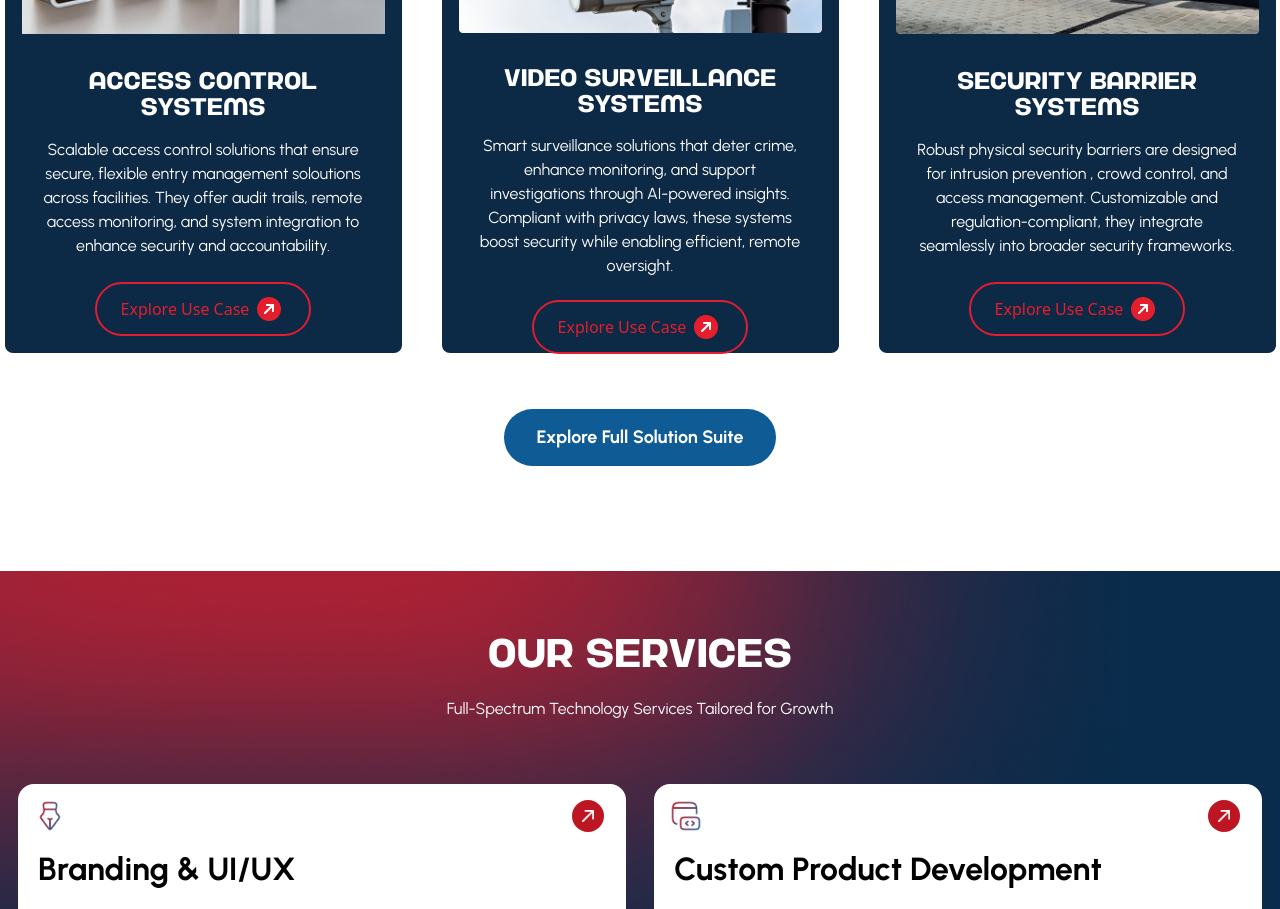
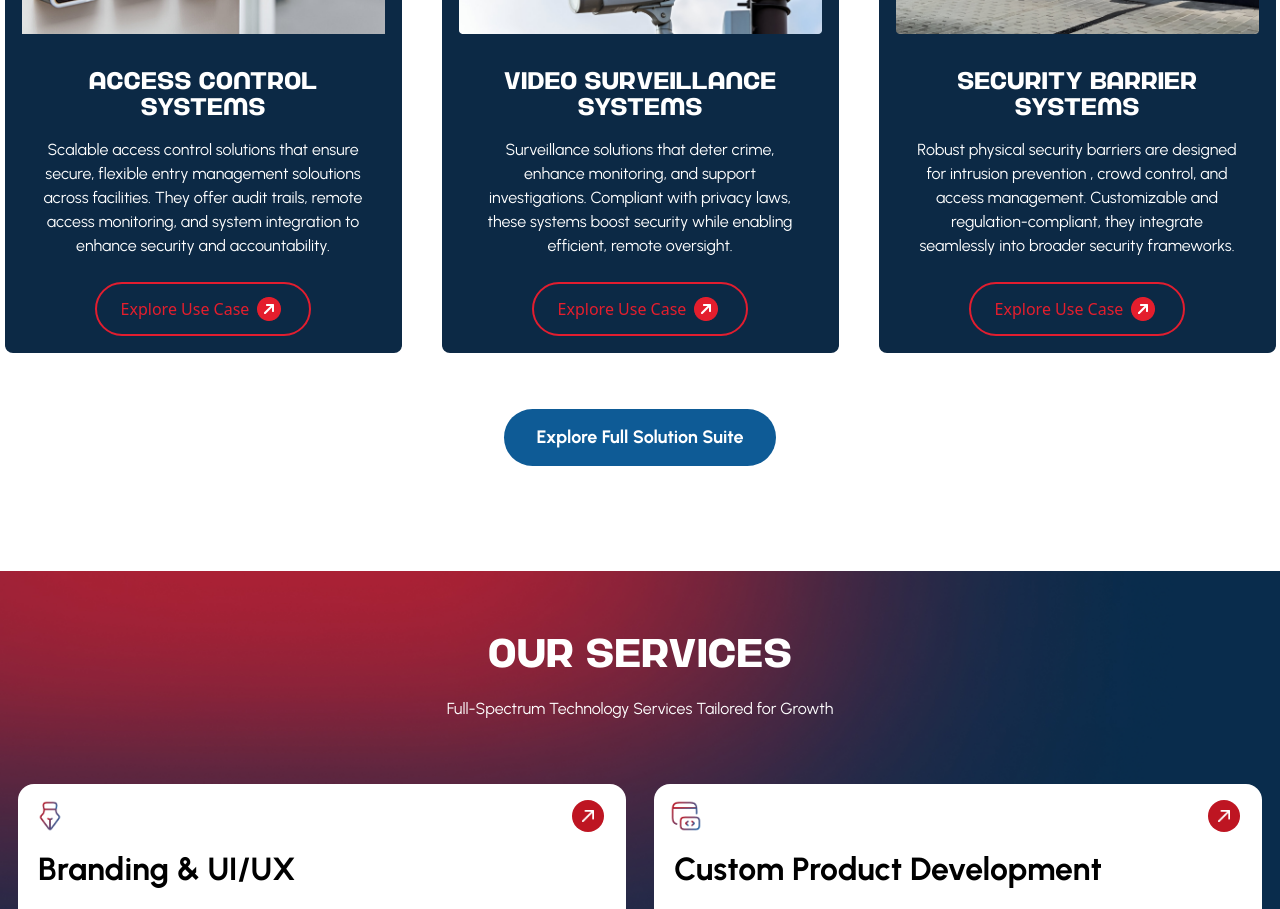
Before and after one commit to Ali-Salaar-Qureshi/Secutech-Arabia, a Next.js app: page / in a window 1280 px wide. Shown: the part 1940-2849 px from the top of the page. Built offline with nearby package versions, Linux system fonts and the light colour scheme.

Commit message:
Added Our Latest Solutions page

```diff
--- a/app/components/homepage/OurLatestSoloutions.jsx
+++ b/app/components/homepage/OurLatestSoloutions.jsx
@@ -33,9 +33,8 @@ function OurLatestSoloutions() {
             img="/images/Security camera.png"
             alt="Security camera image"
             heading="Video Surveillance Systems"
-            text="Smart surveillance solutions that deter crime,
-            enhance monitoring, and support investigations through
-            AI-powered insights. Compliant with privacy laws,
+            text="Surveillance solutions that deter crime,
+            enhance monitoring, and support investigations. Compliant with privacy laws,
             these systems boost security while enabling efficient,
             remote oversight."
           />
@@ -48,9 +47,11 @@ function OurLatestSoloutions() {
                 they integrate seamlessly into broader security frameworks."
           />
         </div>
+        <a href="/oursoloutions">
         <button className="py-[16px] px-[32px] gap-10 mt-8 rounded-[100px] bg-[#0E5B96] text-white medium-text-bold hover:bg-[#0970bf] transition duration-300 max-sm:w-60 max-sm:my-3">
           Explore Full Solution Suite
         </button>
+        </a>
       </div>
     </section>
   );
```
